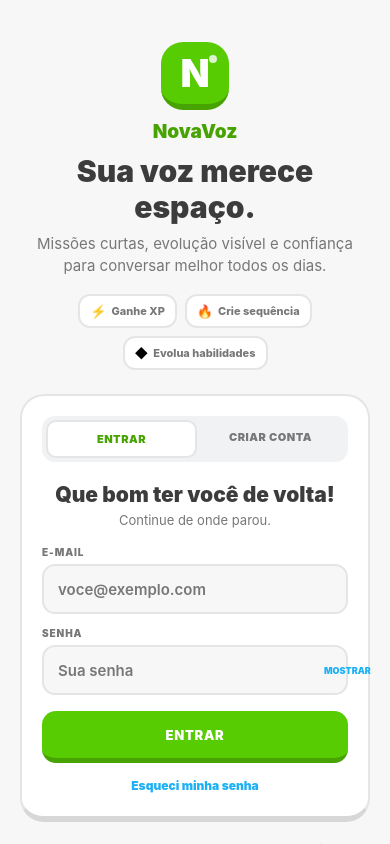
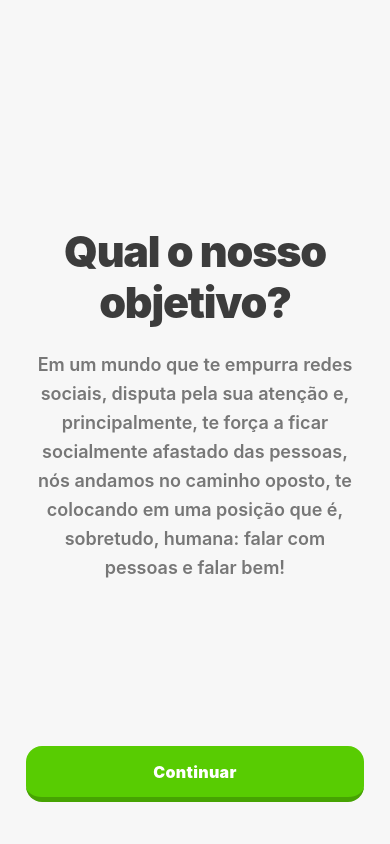
Before and after one commit to LucasLopes12/NovaVoz, a React Native app: screen / in a window 390 px wide. Both pictures are taken after a click on the button "Continuar". Built offline with nearby package versions, Linux system fonts and the light colour scheme; no server answers.

Commit message:
feat: adiciona objetivo ao onboarding

```diff
--- a/App.js
+++ b/App.js
@@ -15,6 +15,7 @@ import { updateStreak } from './src/services/streakService';
 import { getTodayDate, isYesterday } from './src/services/dateService';
 import { AuthProvider, useAuth } from './src/context/AuthContext';
 import AuthScreen from './src/screens/AuthScreen';
+import ObjectiveScreen from './src/screens/ObjectiveScreen';
 import WelcomeScreen from './src/screens/WelcomeScreen';
 import { getCloudProgress, mergeCloudProgress, setCloudTaskCompletion } from './src/services/progressRepository';
 
@@ -184,7 +185,11 @@ function NovaVozApp() {
     }
 
     if (!user && entryScreen === 'welcome') {
-        return <WelcomeScreen palette={palette} onContinue={() => setEntryScreen('auth')} />;
+        return <WelcomeScreen palette={palette} onContinue={() => setEntryScreen('objective')} />;
+    }
+
+    if (!user && entryScreen === 'objective') {
+        return <ObjectiveScreen palette={palette} onContinue={() => setEntryScreen('auth')} />;
     }
 
     if (!user) return <AuthScreen palette={palette} />;
--- /dev/null
+++ b/src/screens/ObjectiveScreen.js
@@ -0,0 +1,137 @@
+import { useEffect, useRef } from 'react';
+import { Animated, Pressable, StyleSheet, Text, View } from 'react-native';
+import { StatusBar } from 'expo-status-bar';
+
+const animatedEntrance = (value) => ({
+    opacity: value,
+    transform: [{
+        translateY: value.interpolate({
+            inputRange: [0, 1],
+            outputRange: [18, 0],
+        }),
+    }],
+});
+
+export default function ObjectiveScreen({ palette, onContinue }) {
+    const titleProgress = useRef(new Animated.Value(0)).current;
+    const messageProgress = useRef(new Animated.Value(0)).current;
+    const buttonProgress = useRef(new Animated.Value(0)).current;
+    const styles = createStyles(palette);
+
+    useEffect(() => {
+        const entrance = Animated.stagger(190, [
+            Animated.timing(titleProgress, {
+                toValue: 1,
+                duration: 650,
+                useNativeDriver: true,
+            }),
+            Animated.timing(messageProgress, {
+                toValue: 1,
+                duration: 650,
+                useNativeDriver: true,
+            }),
+            Animated.timing(buttonProgress, {
+                toValue: 1,
+                duration: 650,
+                useNativeDriver: true,
+            }),
+        ]);
+
+        entrance.start();
+        return () => entrance.stop();
+    }, [buttonProgress, messageProgress, titleProgress]);
+
+    return (
+        <View style={styles.page}>
+            <StatusBar style="dark" />
+            <View style={styles.content}>
+                <View style={styles.copy}>
+                    <Animated.View style={animatedEntrance(titleProgress)}>
+                        <Text accessibilityRole="header" style={styles.title}>Qual o nosso objetivo?</Text>
+                    </Animated.View>
+
+                    <Animated.View style={animatedEntrance(messageProgress)}>
+                        <Text style={styles.message}>
+                            Em um mundo que te empurra redes sociais, disputa pela sua atenção e, principalmente, te força a ficar socialmente afastado das pessoas, nós andamos no caminho oposto, te colocando em uma posição que é, sobretudo, humana: falar com pessoas e falar bem!
+                        </Text>
+                    </Animated.View>
+                </View>
+
+                <Animated.View style={[styles.buttonContainer, animatedEntrance(buttonProgress)]}>
+                    <Pressable
+                        accessibilityRole="button"
+                        accessibilityLabel="Continuar"
+                        onPress={onContinue}
+                        style={({ pressed }) => [styles.button, pressed && styles.buttonPressed]}
+                    >
+                        <Text style={styles.buttonText}>Continuar</Text>
+                    </Pressable>
+                </Animated.View>
+            </View>
+        </View>
+    );
+}
+
+const createStyles = (palette) => StyleSheet.create({
+    page: {
+        flex: 1,
+        backgroundColor: palette.background,
+    },
+    content: {
+        flex: 1,
+        width: '100%',
+        maxWidth: 760,
+        alignSelf: 'center',
+        justifyContent: 'space-between',
+        paddingHorizontal: 26,
+        paddingTop: 110,
+        paddingBottom: 42,
+    },
+    copy: {
+        flex: 1,
+        justifyContent: 'center',
+        paddingBottom: 48,
+    },
+    title: {
+        color: palette.textPrimary,
+        fontSize: 43,
+        lineHeight: 51,
+        fontWeight: '900',
+        letterSpacing: -1.2,
+        textAlign: 'center',
+    },
+    message: {
+        color: palette.textSecondary,
+        fontSize: 18,
+        lineHeight: 29,
+        fontWeight: '600',
+        textAlign: 'center',
+        maxWidth: 650,
+        alignSelf: 'center',
+        marginTop: 22,
+    },
+    buttonContainer: {
+        width: '100%',
+        maxWidth: 460,
+        alignSelf: 'center',
+    },
+    button: {
+        height: 56,
+        alignItems: 'center',
+        justifyContent: 'center',
+        backgroundColor: palette.accent,
+        borderRadius: 16,
+        borderBottomWidth: 5,
+        borderBottomColor: palette.accentStrong,
+    },
+    buttonPressed: {
+        transform: [{ translateY: 3 }],
+        borderBottomWidth: 2,
+    },
+    buttonText: {
+        color: palette.onAccent,
+        fontSize: 16,
+        fontWeight: '900',
+        letterSpacing: 0.3,
+    },
+});
```
